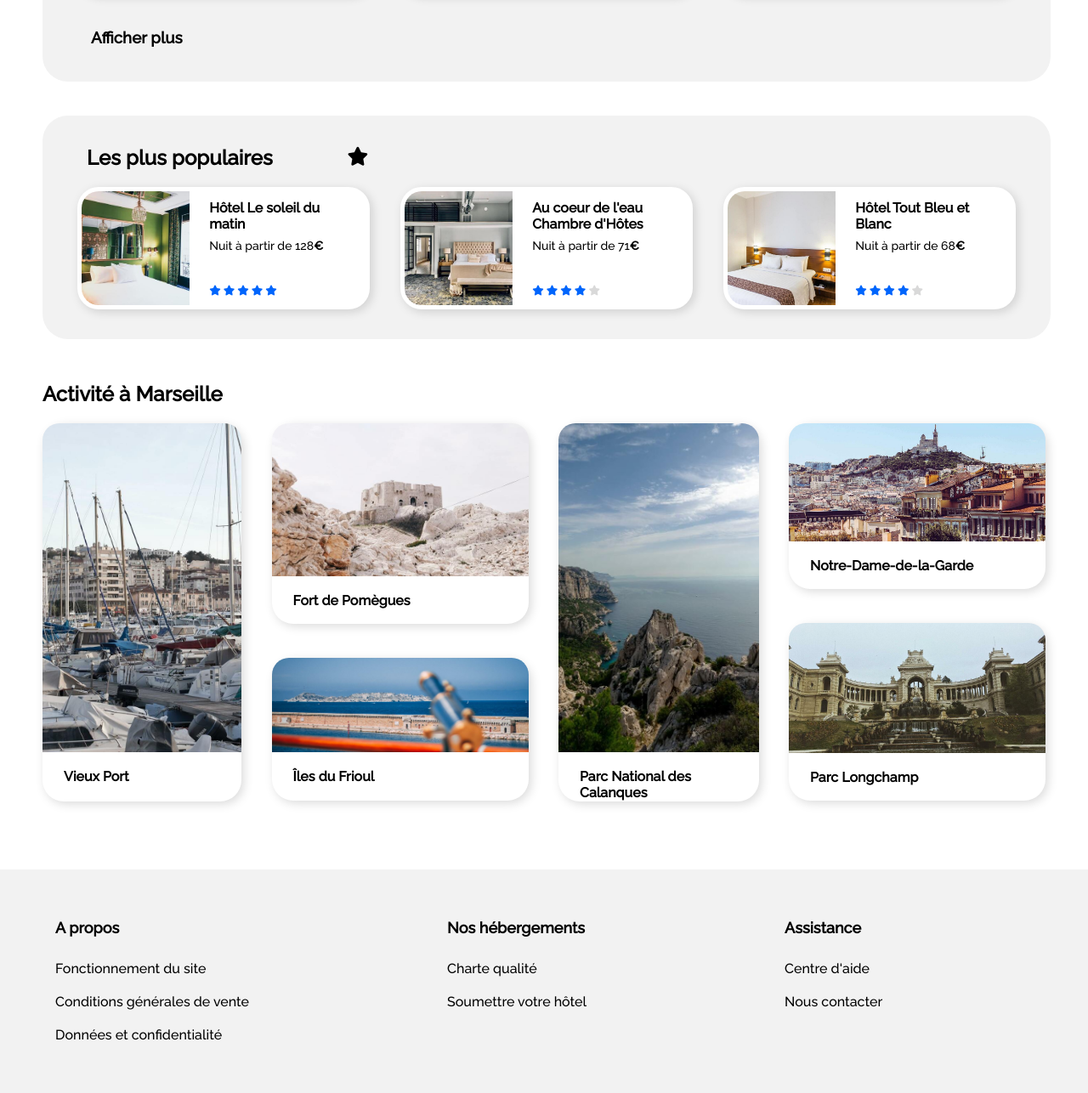
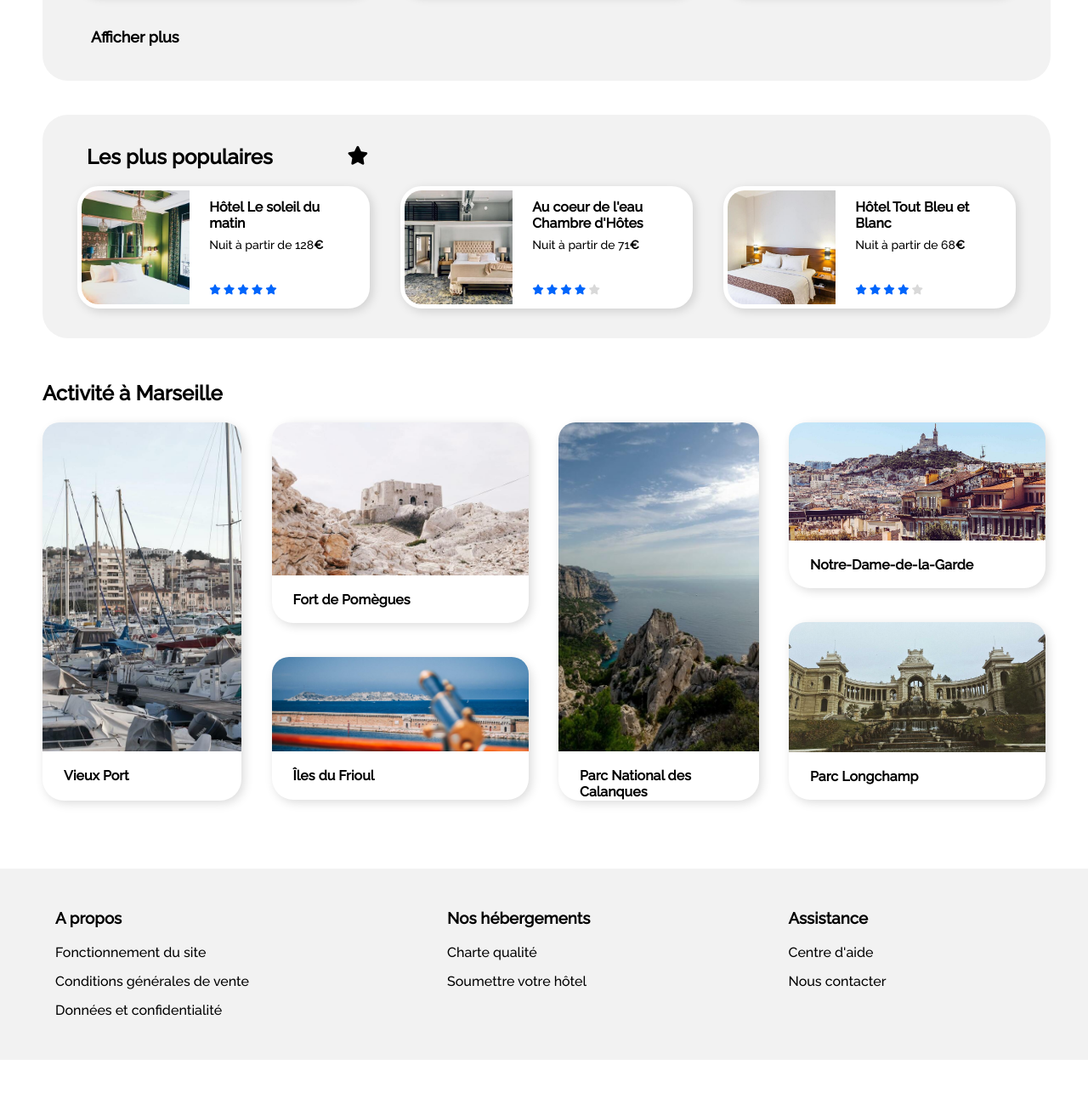
Before and after one commit to Younsou/Booki, a plain HTML site: page index.html in a window 1280 px wide. Shown: the part 998-2284 px from the top of the page at 85% size. After the commit the page ends 2245 px from the top, so only its background shows below. Drawn offline with Linux system fonts and the light colour scheme.

Commit message:
maj correction order

```diff
--- a/CSS/projet_2.css
+++ b/CSS/projet_2.css
@@ -30,7 +30,7 @@ h2{
     margin-top: 0px;
 }
 h3{
-    margin: 5px 37px 5px 5px
+    margin: 12px 0px 5px 0px;
 }
 h4{
     margin: 0px;
@@ -429,17 +429,18 @@ nav ul li:hover{/* hover pour Barre Overline menu nav */
     justify-content: flex-start;
     gap: 20%;
     width: auto;
-    padding: 50px 50px 65px 65px;
+    padding: 35px 50px 15px 65px;
 }
 .typelist{
     display: flex;
     flex-direction: column;
     flex-wrap: wrap;
-    gap: 20px;
+    gap: 15px;
 }
-.size2{ /* taille police titres liste footer */
+.size2{
     font-size: 18px;
     font-weight: bold;
+    margin: 5px 37px 5px 5px
 }
 .card:hover{
     transition: 0.4s;
@@ -562,9 +563,6 @@ nav ul li:hover{/* hover pour Barre Overline menu nav */
 {
     .align-filter{ /* flexbox allignement "filtre" */
         display: block;
-    }
-    h3{
-        margin: 0px 0px 18px 0px
     }
     .border-grey{ /* bordure grise, englobe texte et icone filtre */
         margin: 0px;
@@ -905,7 +903,8 @@ nav ul li:hover{/* hover pour Barre Overline menu nav */
         padding-left: 2px;
     }
     h3{
-        margin: 0px 0px 18px 0px
+        font-size: 18px;
+        margin: 12px 0px 5px 0px
     }
     .SectionContainer2 { /* contient la section Container3 */
         padding: 4% 20px 14% 20px;
@@ -975,12 +974,12 @@ nav ul li:hover{/* hover pour Barre Overline menu nav */
         padding: 40px 0px 52px 30px;
     }
     .typelist{
-        gap: 15px;
-        font-size: 18px;
+        gap: 12px;
     }
-    .size2{ /* taille police titres liste footer */
+    .size2{
         font-size: 20px;
         font-weight: bold;
+        margin: 0px 0px 18px 0px
     }
 
 }
--- a/index.html
+++ b/index.html
@@ -28,6 +28,7 @@
             </nav>
         </header>
 
+        <main>
             <section>
                 <div class="ResponsivePadding">
                     <h1>Trouvez votre hébergement pour des vacances de rêve</h1>
@@ -41,7 +42,7 @@
                         </form>
                     </div>
                     <div class="align-filter">
-                    <h3>Filtres</h3>
+                        <p class="size2">Filtres</p>
                         <div class="listepuce">
                             <a href="#" target="_blank">
                                 <ul class="border-grey">
@@ -207,7 +208,7 @@
                             </article>
                         </div>
                         <div class="margin_Afficher_plus">
-                        <a href="#"><h3>Afficher plus</h3></a>
+                            <a href="#"><p class="size2">Afficher plus</p></a>
                         </div>
                     </div>
                     <div class="container2">
@@ -346,28 +347,27 @@
                     </div>
                 </div>
             </section>
+        </main>
+
 
         <footer>
             <div class="BackgroundFooter">
                 <div class="typelist">
-                    <div class="size2">
-                        <p>A propos</p>
-                    </div>
+                        <h3>A propos</h3>
+
                     <a href="#" target="_blank">Fonctionnement du site</a>
                     <a href="#" target="_blank">Conditions générales de vente</a>
                     <a href="#" target="_blank">Données et confidentialité</a><br>
                 </div>
                 <div class="typelist">
-                    <div class="size2">
-                        <p>Nos hébergements</p>
-                    </div>
+                        <h3>Nos hébergements</h3>
+
                     <a href="#" target="_blank">Charte qualité</a>
                     <a href="#" target="_blank">Soumettre votre hôtel</a><br>
                 </div>
                 <div class="typelist">
-                    <div class="size2">
-                        <p>Assistance</p>
-                    </div>
+                        <h3>Assistance</h3>
+
                     <a href="#" target="_blank">Centre d'aide</a>
                     <a id="Contact" href="#">Nous contacter</a>
                 </div>
```
Lines whose indentation alone changed are shown as unchanged.
